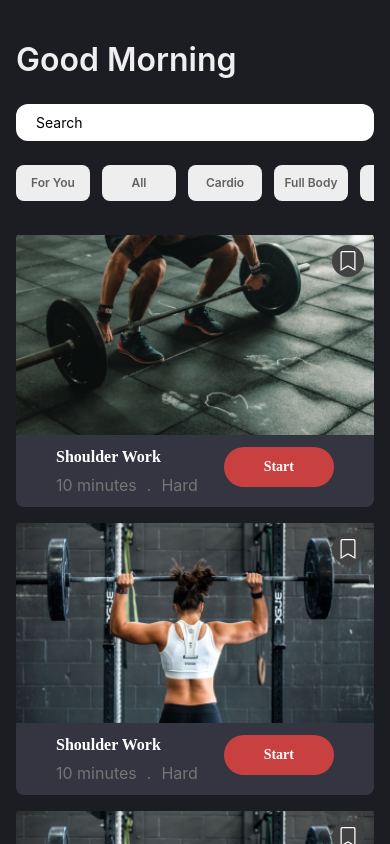
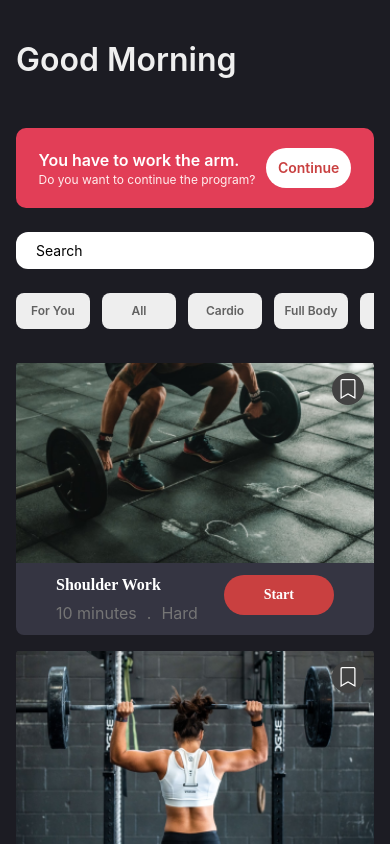
Before and after one commit to devMorshed/nativeApp, a React Native app: screen / in a window 390 px wide. Shown: the top 844 px of the page. Built offline with nearby package versions, Linux system fonts and the light colour scheme.

Commit message:
Reminder Added

```diff
--- a/App.tsx
+++ b/App.tsx
@@ -25,6 +25,22 @@ const App = (): JSX.Element => {
           <View>
             <Text style={styles.greetings}>Good Morning</Text>
           </View>
+
+          {/* Reminder */}
+          <View style={styles.reminder}>
+            <View>
+              <Text style={styles.reminderTitle}>
+                You have to work the arm.
+              </Text>
+              <Text style={styles.reminderSubtitle}>
+                Do you want to continue the program?
+              </Text>
+            </View>
+            <View>
+              <Text style={styles.reminderBtn}>Continue</Text>
+            </View>
+          </View>
+
           {/* Search Bar */}
           <View style={styles.search_bar}>
             <TextInput
@@ -90,8 +106,43 @@ const styles = StyleSheet.create({
     fontSize: 32,
     lineHeight: 40,
     fontWeight: '600',
-    paddingVertical: 24,
+    marginVertical: 24,
     color: '#efefef',
+  },
+  reminder: {
+    display: 'flex',
+    flexDirection: 'row',
+    alignItems: 'center',
+    justifyContent: 'space-evenly',
+    backgroundColor: '#E23E57',
+    paddingHorizontal: 12,
+    paddingVertical: 20,
+    marginVertical: 24,
+    borderRadius: 10,
+  },
+
+  reminderTitle: {
+    fontSize: 16,
+    lineHeight: 24,
+    fontWeight: '600',
+    color: '#fff',
+  },
+  reminderSubtitle: {
+    fontSize: 12,
+    lineHeight: 16,
+    fontWeight: '400',
+    color: '#ffeeee',
+  },
+  reminderBtn: {
+    fontSize: 14,
+    lineHeight: 16,
+    fontWeight: '600',
+    backgroundColor: '#FFFFFF',
+    textAlign: 'center',
+    color: '#C94040',
+    padding: 12,
+    borderRadius: 20,
+    alignItems: 'center',
   },
 
   search_bar: {},
```
